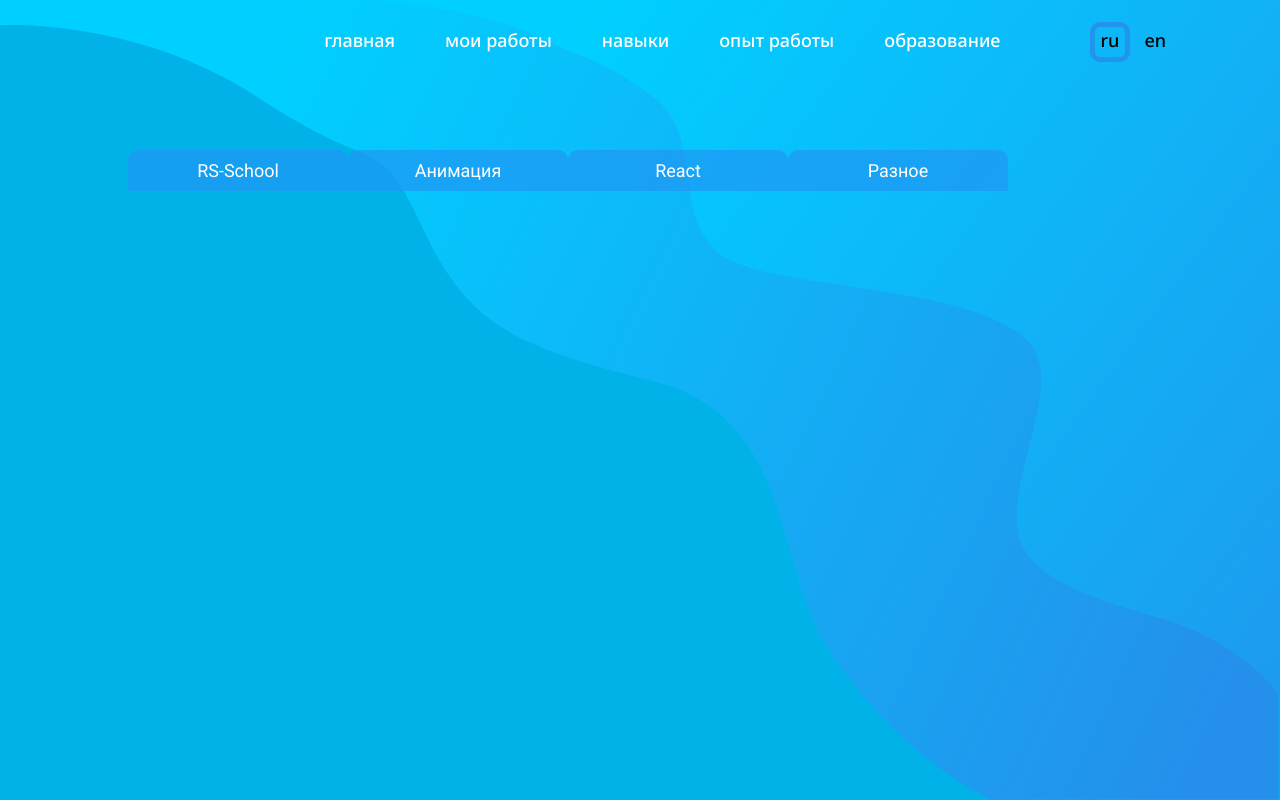
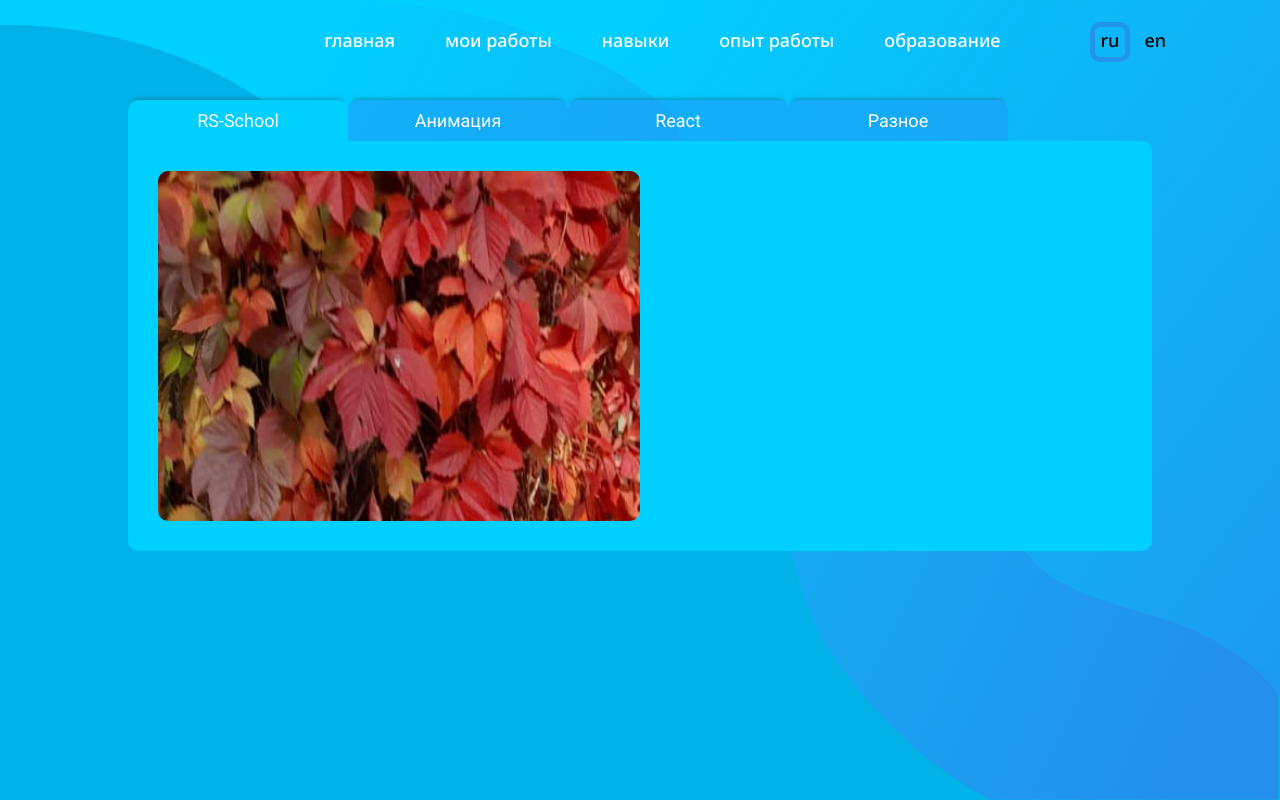
Before and after one commit to Inna-malina/my-cv, a website built with webpack: page cv-november/src/index.html in a window 1280 px wide. Built offline with nearby package versions, Linux system fonts and the light colour scheme.

Commit message:
feat: styles to screen--portfolio

```diff
--- a/cv-november/src/css/screen-portfolio/1-portfolio-box.scss
+++ b/cv-november/src/css/screen-portfolio/1-portfolio-box.scss
@@ -1,7 +1,8 @@
-
 @import './2-portfolio-nav.scss';
+@import './3-portfolio-main.scss';
+@import './4-portfolio-content.scss';
 
 .portfolio__box{
   width: 100%;
-  padding: 150px 0px 0px 0px;
+  padding: 100px 0px 0px 0px;
 }
--- a/cv-november/src/css/screen-portfolio/2-portfolio-nav.scss
+++ b/cv-november/src/css/screen-portfolio/2-portfolio-nav.scss
@@ -1,17 +1,22 @@
-.portfolio-nav__box{
-
+.portfolio-nav__box {
   ul {
     display: flex;
 
     li {
-      font-family: "Roboto", sans-serif;
+      font-family: 'Roboto', sans-serif;
       font-size: 18px;
       text-align: center;
       color: white;
-      background: rgb(33 150 243 / 68%);;
+      background: rgb(33 150 243 / 50%);
       padding: 10px 30px;
       width: 160px;
       border-radius: 10px 10px 0px 0px;
+      -webkit-box-shadow: 0px -5px 5px -5px rgba(34, 60, 80, 0.6);
+      -moz-box-shadow: 0px -5px 5px -5px rgba(34, 60, 80, 0.6);
+      box-shadow: 0px -5px 5px -5px rgba(34, 60, 80, 0.6);
+    }
+    .active {
+      background: rgb(0 208 255);
     }
   }
 }
--- a/cv-november/src/css/screen-portfolio/3-portfolio-main.scss
+++ b/cv-november/src/css/screen-portfolio/3-portfolio-main.scss
@@ -0,0 +1,11 @@
+.portfolio-main__box{
+  width: 100%;
+  padding: 30px;
+  background:rgb(0 208 255);
+  border-radius: 0px 10px 10px 10px;
+  -webkit-border-radius: 0px 10px 10px 10px;
+  -moz-border-radius: 0px 10px 10px 10px;
+  -ms-border-radius: 0px 10px 10px 10px;
+  -o-border-radius: 0px 10px 10px 10px;
+  box-sizing: border-box;
+}
--- a/cv-november/src/css/screen-portfolio/4-portfolio-content.scss
+++ b/cv-november/src/css/screen-portfolio/4-portfolio-content.scss
@@ -0,0 +1,31 @@
+.portfolio-content__box {
+  display: flex;
+}
+.portfolio-content-img__box {
+  width: 50%;
+  height: 350px;
+  overflow-y: scroll;
+    border-radius: 10px  ;
+
+    -webkit-border-radius: 10px  ;
+    -moz-border-radius: 10px  ;
+    -ms-border-radius: 10px  ;
+    -o-border-radius: 10px  ;
+
+
+  img {
+    display: block;
+    width: 100%;
+    height: 500px;
+
+
+
+}
+}
+.portfolio-content-description__box {
+  width: 50%;
+}
+.description-title {
+}
+.description-text {
+}
--- a/cv-november/src/index.html
+++ b/cv-november/src/index.html
@@ -126,10 +126,12 @@
 
           <div class="portfolio-main__box">
             <div class="portfolio-content__box">
-              <div class="portfolio-content-img__box"></div>
+              <div class="portfolio-content-img__box">
+                <img src="./images/me-back.jpg" alt="image">
+              </div>
               <div class="portfolio-content-description__box">
                 <h2 class="description-title">
-                  <a href="#"></a>
+                  <a href="#"> </a>
                 </h2>
                 <div class="description-text"></div>
               </div>
```
Also changed, not shown: cv-november/dist/assets/7c583f31ca560b69edf0.jpg (added), cv-november/dist/index.html, 4 other files.
